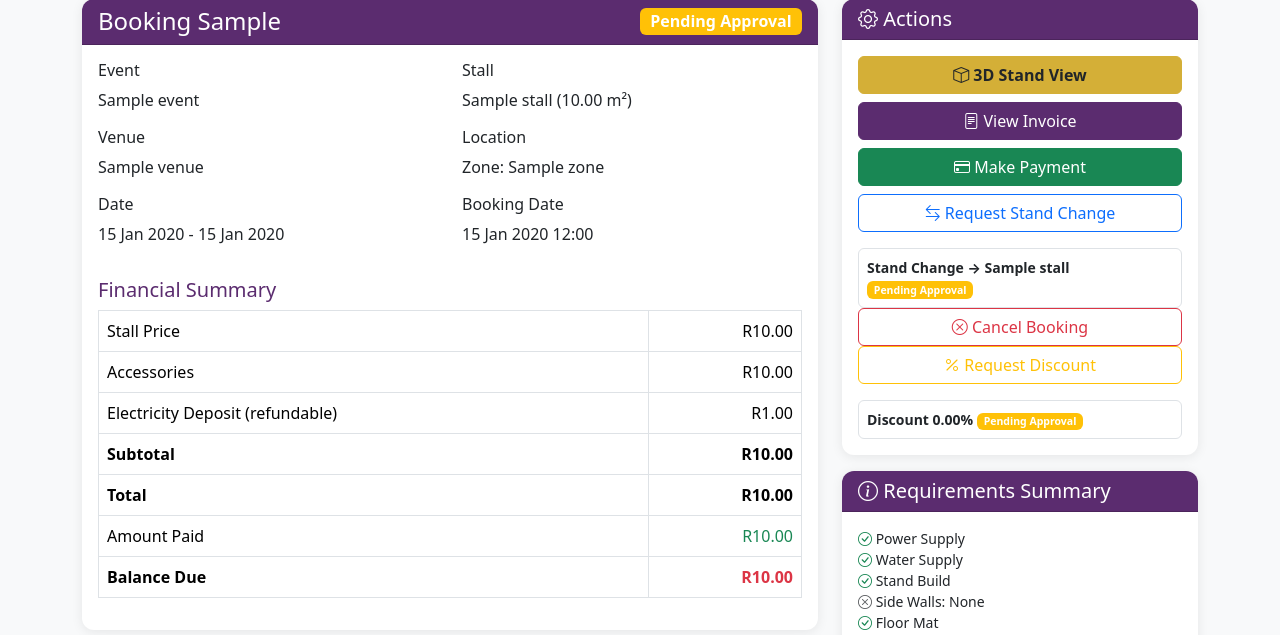
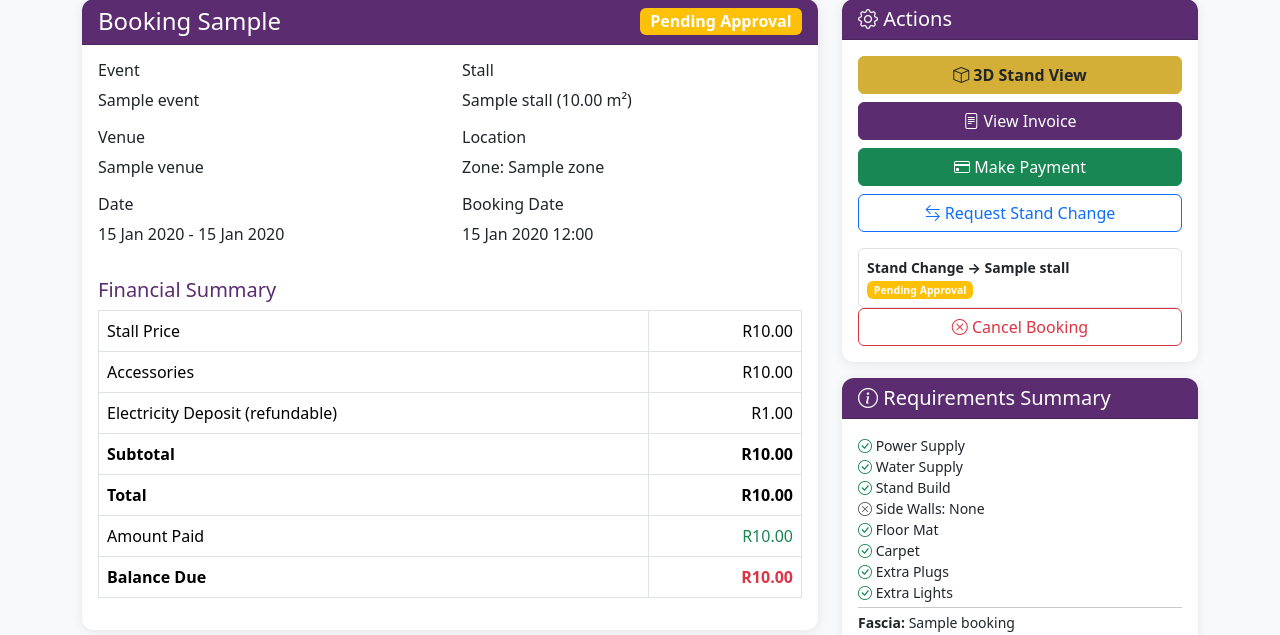
Before and after one commit to mogalia786/alansaar_erp, a Django app: page /bookings/1/ in a window 1280 px wide. Shown: the part 127-762 px from the top of the page. Run offline with Django 5.2, Linux system fonts and the light colour scheme; a user stored in the database is signed in; tables that the repository leaves empty hold one stand-in row (values such as "Sample post"); data that the repository does not hold is empty; parts of the project's set-up code (start-up, migrations or seed data) failed here and were passed over.

Commit message:
Remove exhibitor discount-request feature
Exhibitors should not be able to apply for discounts. Remove the Request Discount form/button and the requests list from the exhibitor booking page, drop the request_discount URL, and remove the request_discount view so the endpoint can no longer be hit directly. ERP discount approval views and existing requests are untouched.

```diff
--- a/bookings/urls.py
+++ b/bookings/urls.py
@@ -10,7 +10,6 @@ urlpatterns = [
     path('bookings/<int:pk>/add-accessory/', views.add_accessory, name='add_accessory'),
     path('bookings/<int:pk>/cancel/', views.cancel_booking, name='cancel_booking'),
     path('bookings/stand-swap/', views.stand_swap_request, name='stand_swap_request'),
-    path('bookings/<int:pk>/request-discount/', views.request_discount, name='request_discount'),
     path('bookings/<int:pk>/request-stall-transfer/', views.request_stall_transfer, name='request_stall_transfer'),
     path('bookings/<int:pk>/thank-you/', views.thank_you, name='thank_you'),
     path('bookings/<int:pk>/acknowledge/', views.thank_you_update, name='thank_you_update'),
--- a/bookings/views.py
+++ b/bookings/views.py
@@ -218,36 +218,6 @@ def add_accessory(request, pk):
 
 
 @login_required
-def request_discount(request, pk):
-    booking = get_object_or_404(Booking, pk=pk, exhibitor=request.user)
-    if request.method == 'POST':
-        from decimal import Decimal
-        from .models import DiscountRequest
-        from notifications.utils import send_discount_request, create_notification
-        from django.contrib.auth import get_user_model
-        discount_percent = Decimal(request.POST.get('discount_percent', '0'))
-        discount_amount = (booking.total_amount * discount_percent / 100).quantize(Decimal('0.01'))
-        dr = DiscountRequest.objects.create(
-            booking=booking,
-            requested_by=request.user,
-            discount_percent=discount_percent,
-            discount_amount=discount_amount,
-            reason=request.POST.get('reason', ''),
-        )
-        send_discount_request(dr)
-        User = get_user_model()
-        for staff in User.objects.filter(is_staff=True, is_active=True):
-            create_notification(
-                staff, 'discount',
-                f'Discount Request: {discount_percent}% - {booking.booking_reference}',
-                f'{request.user.company_name or request.user.username} requested a {discount_percent}% discount (R{discount_amount:.2f}) on {booking.booking_reference}.',
-                f'/erp/discounts/'
-            )
-        messages.success(request, 'Discount request submitted.')
-    return redirect('booking_detail', pk=pk)
-
-
-@login_required
 def request_stall_transfer(request, pk):
     booking = get_object_or_404(Booking, pk=pk, exhibitor=request.user)
     if request.method == 'POST':
--- a/templates/bookings/detail.html
+++ b/templates/bookings/detail.html
@@ -230,35 +230,6 @@
                         <i class="bi bi-x-circle"></i> Cancel Booking
                     </a>
                     {% endif %}
-                    {% if booking.status == 'pending' or booking.status == 'approved' %}
-                    <button class="btn btn-outline-warning w-100 mb-2" data-bs-toggle="collapse" data-bs-target="#discountForm">
-                        <i class="bi bi-percent"></i> Request Discount
-                    </button>
-                    <div class="collapse {% if form_errors %}show{% endif %}" id="discountForm">
-                        <form method="POST" action="{% url 'request_discount' booking.id %}">
-                            {% csrf_token %}
-                            <div class="mb-2">
-                                <label class="form-label small fw-bold">Discount %</label>
-                                <input type="number" class="form-control form-control-sm" name="discount_percent" min="1" max="100" step="0.01" required>
-                            </div>
-                            <div class="mb-2">
-                                <label class="form-label small fw-bold">Reason</label>
-                                <textarea class="form-control form-control-sm" name="reason" rows="2" required></textarea>
-                            </div>
-                            <button type="submit" class="btn btn-warning btn-sm w-100">Submit Discount Request</button>
-                        </form>
-                    </div>
-                    {% endif %}
-                    {% with pending_dr=booking.discount_requests.all %}
-                    {% for dr in pending_dr %}
-                    <div class="mt-2 p-2 border rounded small">
-                        <strong>Discount {{ dr.discount_percent }}%</strong>
-                        <span class="badge bg-{% if dr.status == 'pending' %}warning{% elif dr.status == 'approved_by_first' %}info{% elif dr.status == 'approved' %}success{% else %}danger{% endif %}">
-                            {{ dr.get_status_display }}
-                        </span>
-                    </div>
-                    {% endfor %}
-                    {% endwith %}
                 </div>
             </div>
 
```
